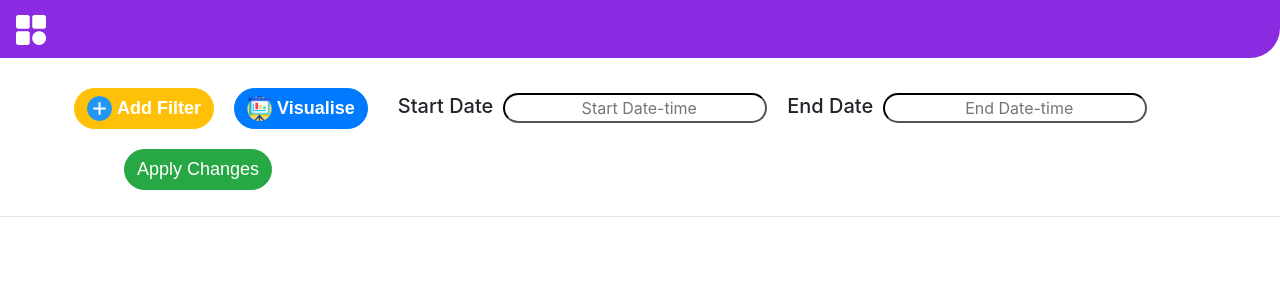
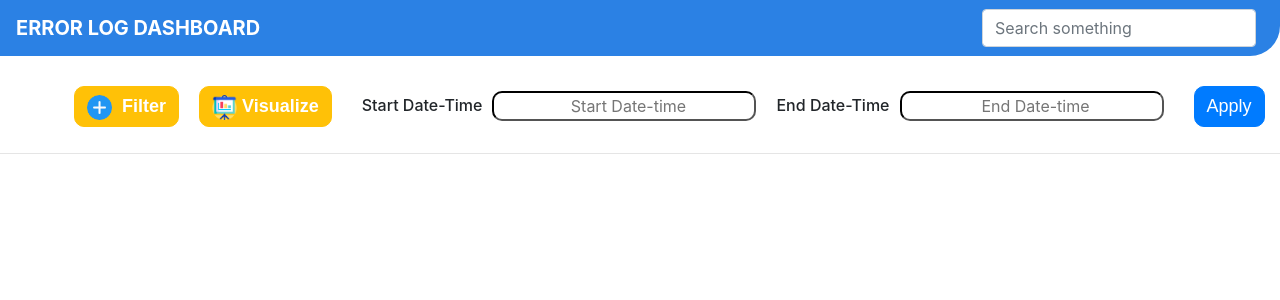
Before and after one commit to manikamittal2898/SmartLogger, a Flask app: page /dashboard in a window 1280 px wide. Shown: the top 300 px of the page. Run offline with Flask 2, Linux system fonts and the light colour scheme; some libraries are stand-ins or nearby versions.

Commit message:
Update dashboard.html

```diff
--- a/Dashboard/templates/dashboard.html
+++ b/Dashboard/templates/dashboard.html
@@ -1,5 +1,3 @@
-
-
 <!DOCTYPE html>
 <html lang="en">
 
@@ -16,10 +14,12 @@
     <link rel="stylesheet" href="/static/libs/timepicker.css" />
 
     <style>
-        td, th {
-            font-size: 12.5px;
+        td,
+        th {
+            font-size: 11.5px;
 
         }
+
         .chip {
 
             padding: 0 10px;
@@ -57,33 +57,43 @@
 
 <body>
     <div class="mydiv">
-        <nav id="navbar" class="navbar navbar-light" style="background-color: blueviolet;border-radius: 0 0 30px 0;">
-            <a class="navbar-brand" href="#">
-                <img src="/static/components/icon.png" width="30" height="30" alt="" loading="lazy">
+        <nav id="navbar" class="navbar navbar-light"
+            style="background-color:rgb(43, 129, 228);border-radius: 0 0 30px 0;">
+
+            <a class="navbar-brand" href="http://127.0.0.1:5015/dashboard" style='color:white'>
+                <!-- <img src="/static/components/icon.png" width="30" height="30" alt="" loading="lazy"> -->
+                <strong> ERROR LOG DASHBOARD </strong>
             </a>
+
+                <div class="form-inline my-2 my-lg-0">
+                    <input class="form-control mr-sm-2" type="search" placeholder="Search something" aria-label="Search" id='query'>
+                </div>
+
         </nav>
         <nav class="nav nav-pills nav-fill" style="margin-left: 5%;margin-top: 20px;">
-            <button title="Add Filters here" type="button" id="add-modal" class="btn btn-warning" data-target="#staticBackdrop"
-                data-toggle="modal"
-                style='border-radius: 30px;margin:10px;vertical-align: middle;font-family: Century Gothic,CenturyGothic,AppleGothic,sans-serif; font-style: normal; font-weight: 800; font-size: large; color: white;'><img
-                    id='image' src='/static/components/plus.png' width='25px' style="margin-right: 5px;"></img>Add
+            <button title="Add Filters here" type="button" id="add-modal" class="btn btn-warning"
+                data-target="#staticBackdrop" data-toggle="modal"
+                style='border-radius: 10px;margin:10px;vertical-align: middle;font-family: Century Gothic,CenturyGothic,AppleGothic,sans-serif; font-style: normal; font-weight: 550; font-size: large; color: white;'><img
+                    id='image' src='/static/components/plus.png' width='25px' style="margin-right: 5px;"></img>
                 Filter</button>
-            <button type="button" id="visual" class="btn btn-primary" data-target="#chartModal" data-toggle="modal"
-                style='border-radius: 30px;margin:10px;vertical-align: middle;font-family: Century Gothic,CenturyGothic,AppleGothic,sans-serif; font-style: normal; font-weight: 800; font-size: large; color: white;'><img
+            <button type="button" id="visual" class="btn btn-warning" data-target="#chartModal" data-toggle="modal"
+                style='border-radius: 10px;margin:10px;vertical-align: middle;font-family: Century Gothic,CenturyGothic,AppleGothic,sans-serif; font-style: normal; font-weight: 550; font-size: large; color: white;'><img
                     id='image' src='/static/components/analysis.png' width='25px'
-                    style="margin-right: 5px;"></img>Visualise</button>
-            <h5 style="margin-top: 16px;padding-left: 20px;">Start Date</h5>
+                    style="margin-right: 5px;"></img>Visualize</button>
+            <!-- <h5 style="margin-top: 16px;padding-left: 20px;font-size:18px">Start Period</h5> -->
+            <h6 style="margin-top: 20px;margin-left: 20px;">Start Date-Time</h6>
             <input type="text" id="datepicker" data-toggle="tooltip" data-placement="top" title="Enter Start Date-Time"
-                placeholder="Start Date-time" required="required" style="height: min-content; margin-top: 15px;border-radius: 20px;border-color: black;transform:none;
+                placeholder="Start Date-time" required="required" style="height: min-content; margin-top: 15px;border-radius: 10px;border-color: black;transform:none;
         outline:none;background:transparent;padding-left: 10px;margin-left: 10px;text-align: center;">
-            <h5 style="margin-top: 16px;padding-left: 20px;">End Date</h5>
+            <!-- <h5 style="margin-top: 16px;padding-left: 20px;font-size:18px">End Period</h5> -->
+            <h6 style="margin-top: 20px;margin-left: 20px;">End Date-Time</h6>
             <input autocomplete="off" type="text" id="datepicker1" data-toggle="tooltip" data-placement="top"
-                title="Enter End Date-Time" placeholder="End Date-time" required="required" style="height: min-content; margin-top: 15px;border-radius: 20px;border-color: black;transform:none;
+                title="Enter End Date-Time" placeholder="End Date-time" required="required" style="height: min-content; margin-top: 15px;border-radius: 10px;border-color: black;transform:none;
         outline:none;background:transparent;padding-left: 10px;margin-left: 10px;text-align: center;">
 
-            <button class="btn btn-success" type="button" id="apply"
-                style='border-radius: 30px;margin-left: 60px;margin-top:10px;margin-bottom:10px;vertical-align: middle;font-family: Century Gothic,CenturyGothic,AppleGothic,sans-serif; font-style: normal; font-weight: 400; font-size: large; color: white;'>
-                Apply Changes
+            <button class="btn btn-primary" type="button" id="apply"
+                style='border-radius: 10px;margin-left: 30px;margin-top:10px;margin-bottom:10px;vertical-align: middle;font-family: Century Gothic,CenturyGothic,AppleGothic,sans-serif; font-style: normal; font-weight: 500; font-size: large; color: white;'>
+                Apply
 
             </button>
         </nav>
@@ -233,11 +243,11 @@
                 document.getElementById('apply').click()
         }
     </script>
-    <script>
+    <!-- <script>
        document.getElementById('visual').addEventListener('click', function (e){
         console.log(e)
        });
-    </script>
+    </script> -->
 
 </body>
 
```
